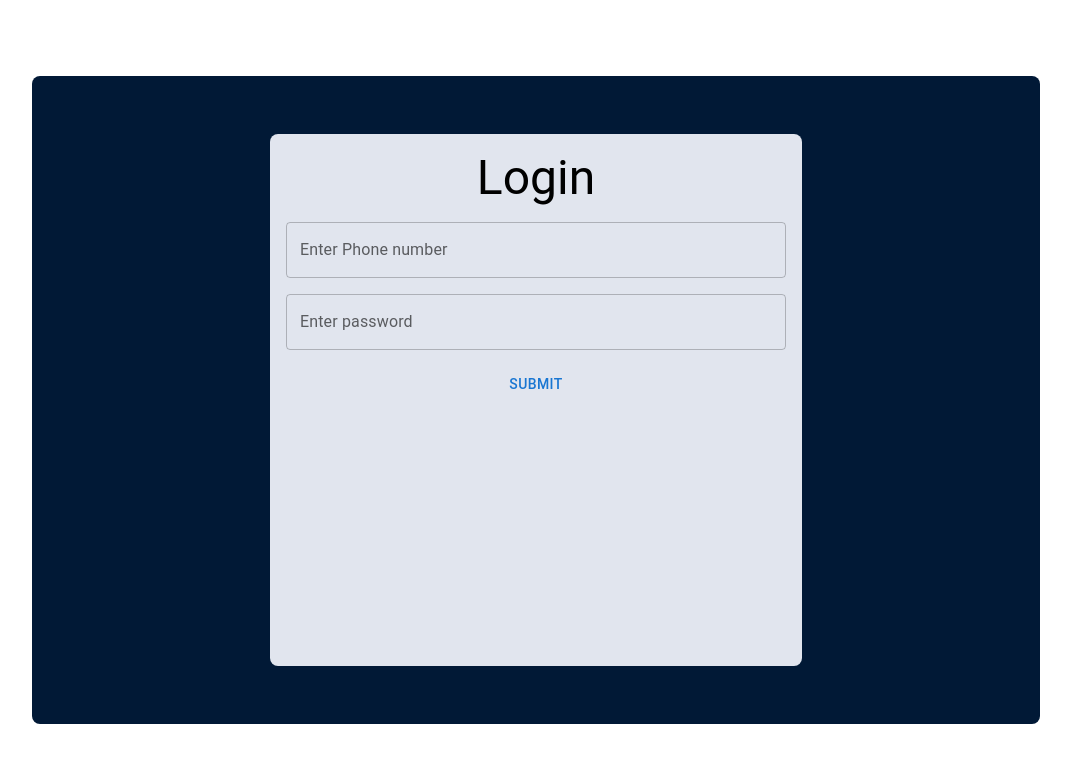
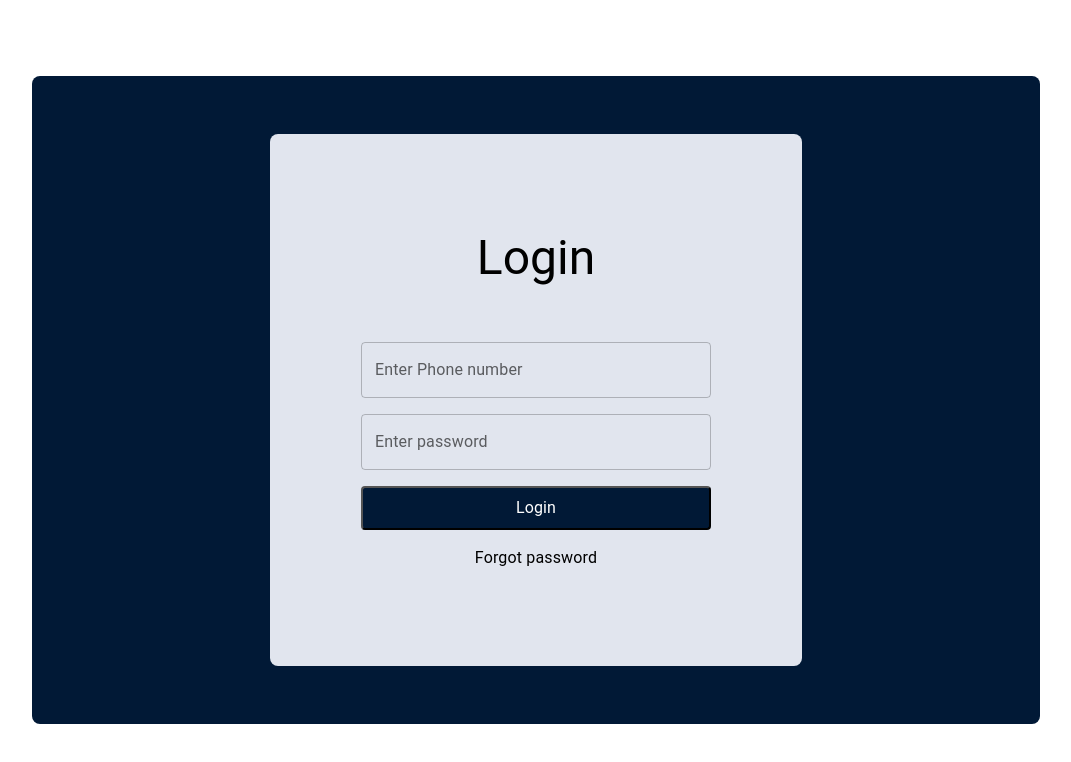
Before and after one commit to draco-git/CodeArcade, a React (Create React App) app in the folder packages/instant-chat-ui/: page / in a window 1280 px wide. Shown: the top 762 px of the page, without its empty margins (104-1175 px from the left). Built offline with nearby package versions, Linux system fonts and the light colour scheme; a web font is replaced by a local one.

Commit message:
integrated login

```diff
--- a/packages/communicator-io/database.json
+++ b/packages/communicator-io/database.json
@@ -1,8 +1,8 @@
 {
   "dev": {
     "driver": "pg",
-    "user": "sravyadeepika",
-    "password": "sravyadeepika",
+    "user": "madhav",
+    "password": "madhav",
     "host": "localhost",
     "database": "communicator_v1"
   }
--- a/packages/instant-chat-ui/src/components/login/Login.tsx
+++ b/packages/instant-chat-ui/src/components/login/Login.tsx
@@ -1,4 +1,4 @@
-import { Box, Button, Typography } from "@mui/material";
+import { Box, Typography } from "@mui/material";
 import { useForm, SubmitHandler } from "react-hook-form";
 import { TextFieldController } from "../textFieldController";
 import { useLogin } from "../../services/login";
@@ -36,13 +36,21 @@ export const Login = () => {
           p: 2,
           display: "flex",
           flexDirection: "column",
-          alignItems: "initial",
+          alignItems: "center",
+          justifyContent: "center",
           gap: 2,
         }}
       >
-        <Typography variant="h3">Login</Typography>
+        <Typography variant="h3" sx={{ mb: 5 }}>
+          Login
+        </Typography>
         <form
-          style={{ display: "flex", flexDirection: "column", gap: 16 }}
+          style={{
+            display: "flex",
+            flexDirection: "column",
+            gap: 16,
+            width: "350px",
+          }}
           onSubmit={handleSubmit(onSubmitHandler)}
         >
           <TextFieldController
@@ -55,8 +63,20 @@ export const Login = () => {
             textFieldProps={{ label: "Enter password", type: "password" }}
             controllerProps={{ control }}
           />
-          <Button type="submit">Submit</Button>
+          <Box
+            component="button"
+            sx={{
+              p: 1,
+              px: 2,
+              background: "#011936",
+              cursor: "pointer",
+              borderRadius: "4px",
+            }}
+          >
+            <Typography sx={{ color: "white" }}>Login</Typography>
+          </Box>
         </form>
+        <Typography sx={{ justifySelf: "start" }}>Forgot password</Typography>
       </Box>
     </Box>
   );
```
Also changed, not shown: packages/instant-chat-ui/src/services/signup.ts (added), 2 other files (tests, documents, lock files or other folders).
